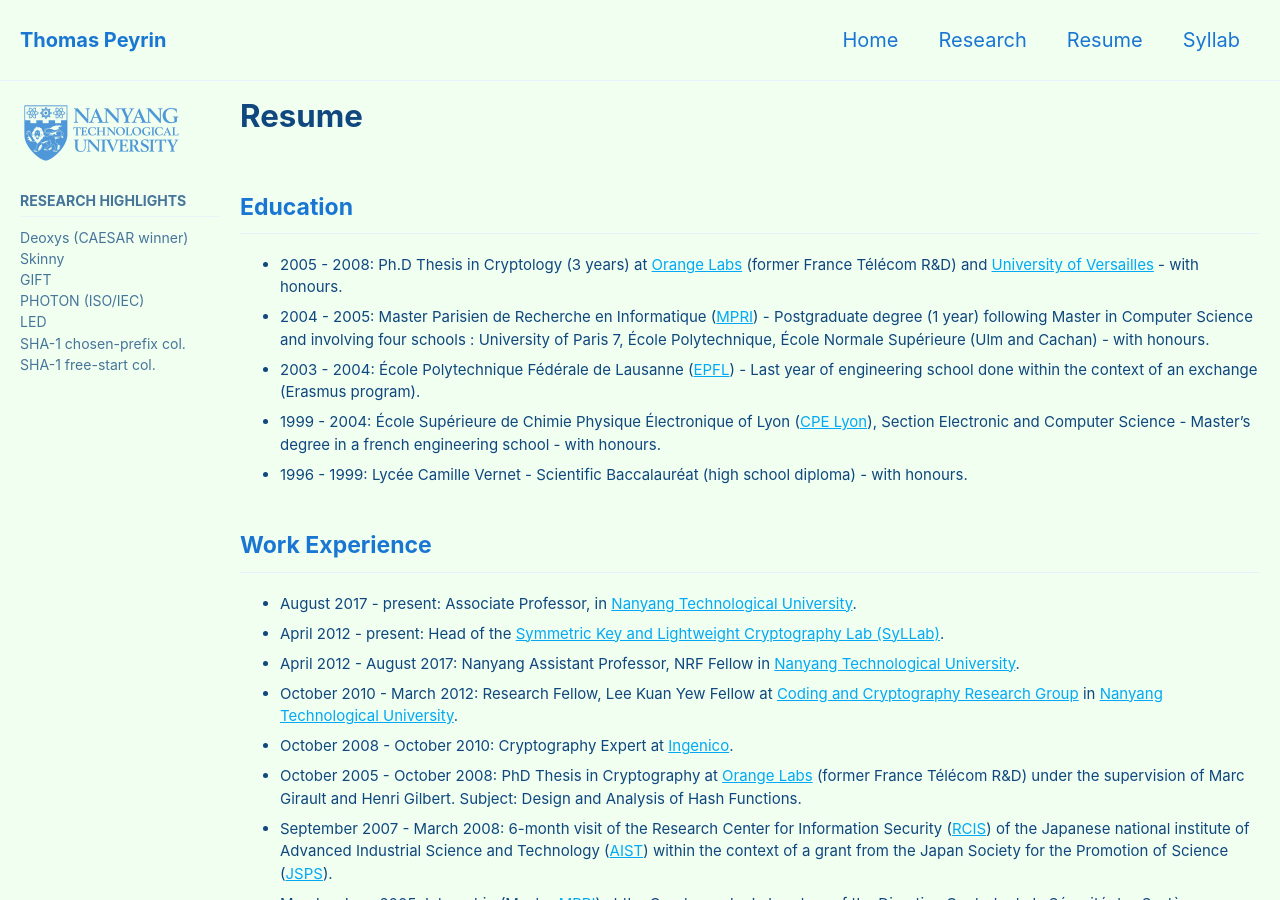
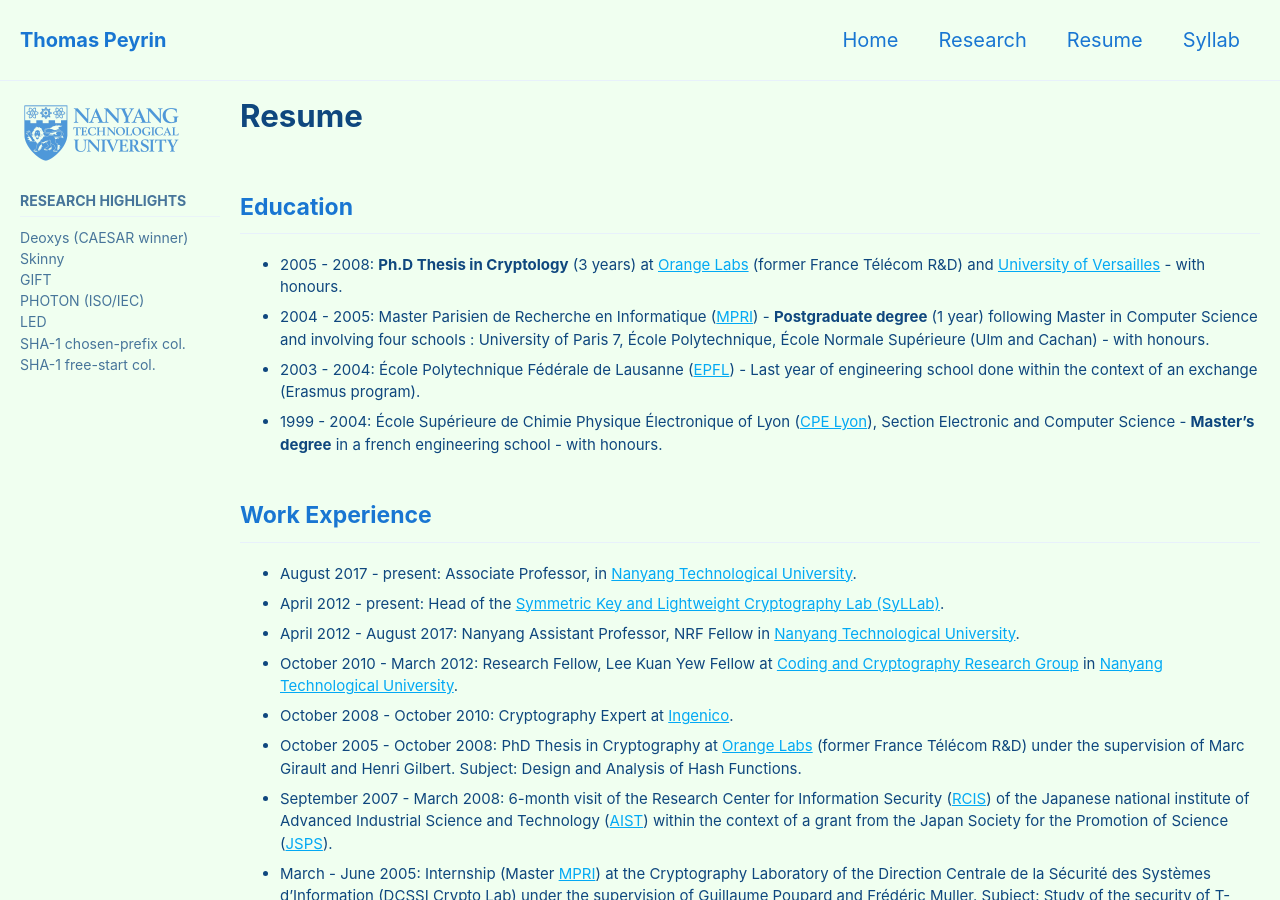
Before and after one commit to thomaspeyrin/web, a Jekyll site: the page built from resume.md, in a window 1280 px wide and 900 px high. Built offline with Jekyll 4.4.1, drawn with Linux system fonts in a browser that asks for light colours; cached includes are drawn as plain includes; nearby versions of some CDN libraries; our own code applies the rules of GitHub Pages for plain Markdown files.

Commit message:
Update resume.md

```diff
--- a/resume.md
+++ b/resume.md
@@ -15,12 +15,10 @@ sidebar:
 # Resume
 
 ## Education
-- 2005 - 2008: Ph.D Thesis in Cryptology (3 years) at [Orange Labs](http://www.orange.com/en_EN/) (former France Télécom R&D) and [University of Versailles](http://www.uvsq.fr/) - with honours.
-- 2004 - 2005: Master Parisien de Recherche en Informatique ([MPRI](http://mpri.master.univ-paris7.fr/)) - Postgraduate degree (1 year) following Master in Computer Science and involving four schools : University of Paris 7, École Polytechnique, École Normale Supérieure (Ulm and Cachan) - with honours.
+- 2005 - 2008: **Ph.D Thesis in Cryptology** (3 years) at [Orange Labs](http://www.orange.com/en_EN/) (former France Télécom R&D) and [University of Versailles](http://www.uvsq.fr/) - with honours.
+- 2004 - 2005: Master Parisien de Recherche en Informatique ([MPRI](http://mpri.master.univ-paris7.fr/)) - **Postgraduate degree** (1 year) following Master in Computer Science and involving four schools : University of Paris 7, École Polytechnique, École Normale Supérieure (Ulm and Cachan) - with honours.
 - 2003 - 2004: École Polytechnique Fédérale de Lausanne ([EPFL](http://www.epfl.ch/)) - Last year of engineering school done within the context of an exchange (Erasmus program).
-- 1999 - 2004: École Supérieure de Chimie Physique Électronique of Lyon ([CPE Lyon](http://www.cpe.fr/fr2/gb/default_gb.asp)), Section Electronic and Computer Science - Master's degree in a french engineering school - with honours.
-- 1996 - 1999: Lycée Camille Vernet - Scientific Baccalauréat (high school diploma) - with honours.
-
+- 1999 - 2004: École Supérieure de Chimie Physique Électronique of Lyon ([CPE Lyon](http://www.cpe.fr/fr2/gb/default_gb.asp)), Section Electronic and Computer Science - **Master's degree** in a french engineering school - with honours.
 
 ## Work Experience
 - August 2017 - present: Associate Professor, in [Nanyang Technological University](http://www.ntu.edu.sg/).
```
